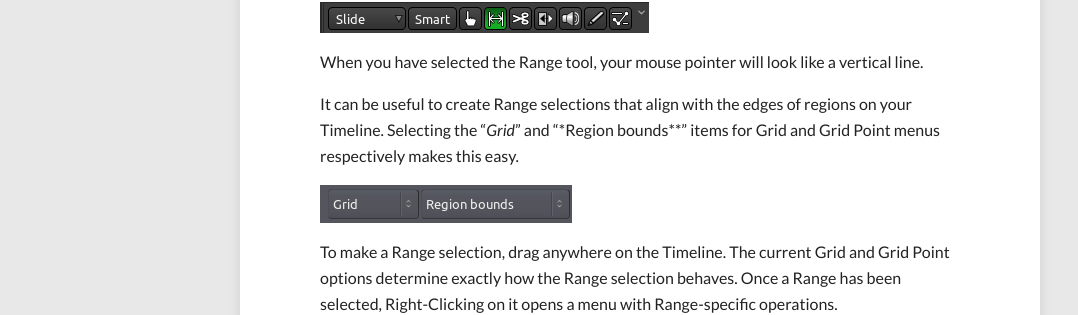
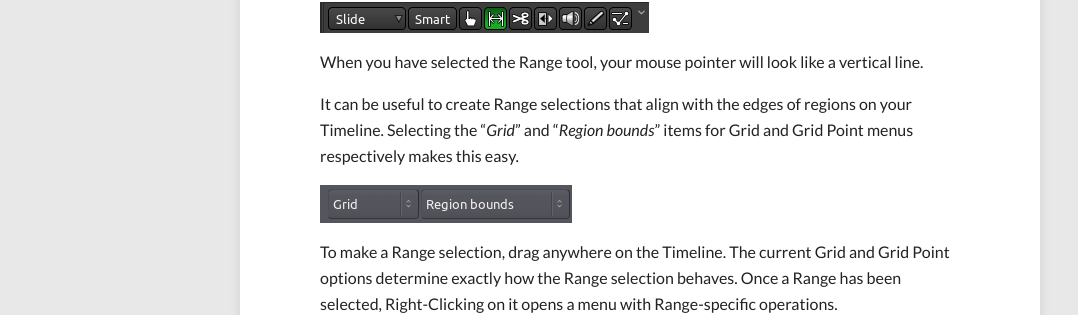
Before and after one commit to brunoruviaro/ardour4-tutorial, a Jekyll site: the page built from _posts/2014-08-25-using-ranges.md, in a window 1280 px wide and 900 px high, scrolled down 472 px. Shown: the part 140-455 px from the top of the window, without its empty margins (0-1078 px from the left). Built offline with Jekyll 4.4.1, drawn with Linux system fonts in a browser that asks for light colours; nearby versions of some CDN libraries.

Commit message:
Fix typo

```diff
--- a/_posts/2014-08-25-using-ranges.md
+++ b/_posts/2014-08-25-using-ranges.md
@@ -21,7 +21,7 @@ Transport Menu in the Edit Window.
 When you have selected the Range tool, your mouse pointer will look like a vertical line.
 
 It can be useful to create Range selections that align with the edges of
-regions on your Timeline. Selecting the "*Grid*" and "*Region bounds**"
+regions on your Timeline. Selecting the "*Grid*" and "*Region bounds*"
 items for Grid and Grid Point menus respectively makes this easy.
 
 ![Region Bounds]({{ site.url }}/images/Ardour4_Grid_Region_Bounds.png)
```
